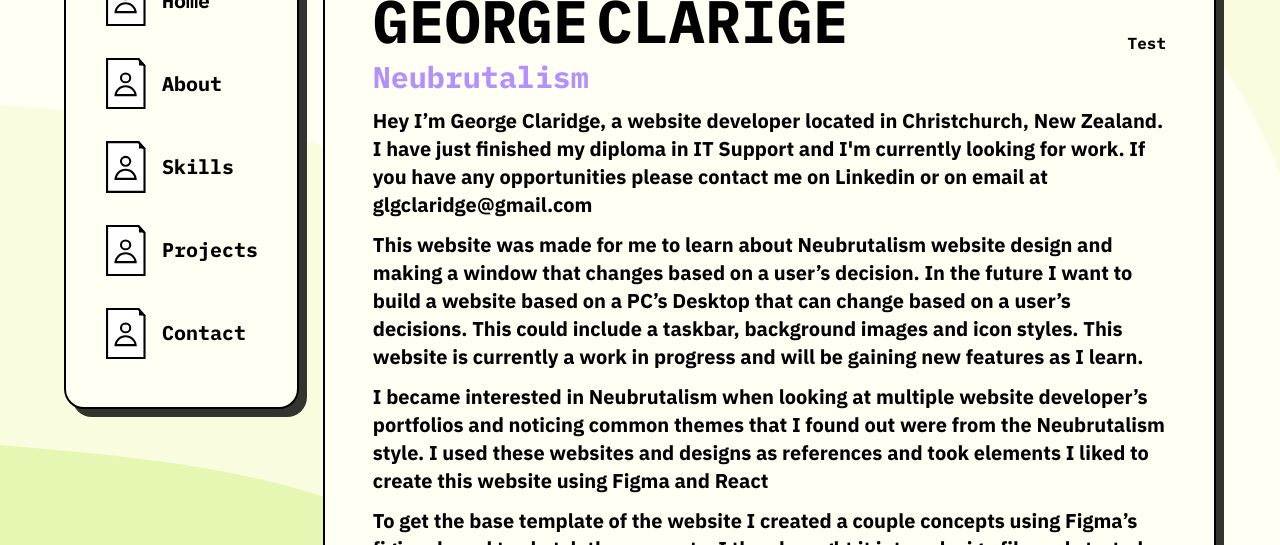
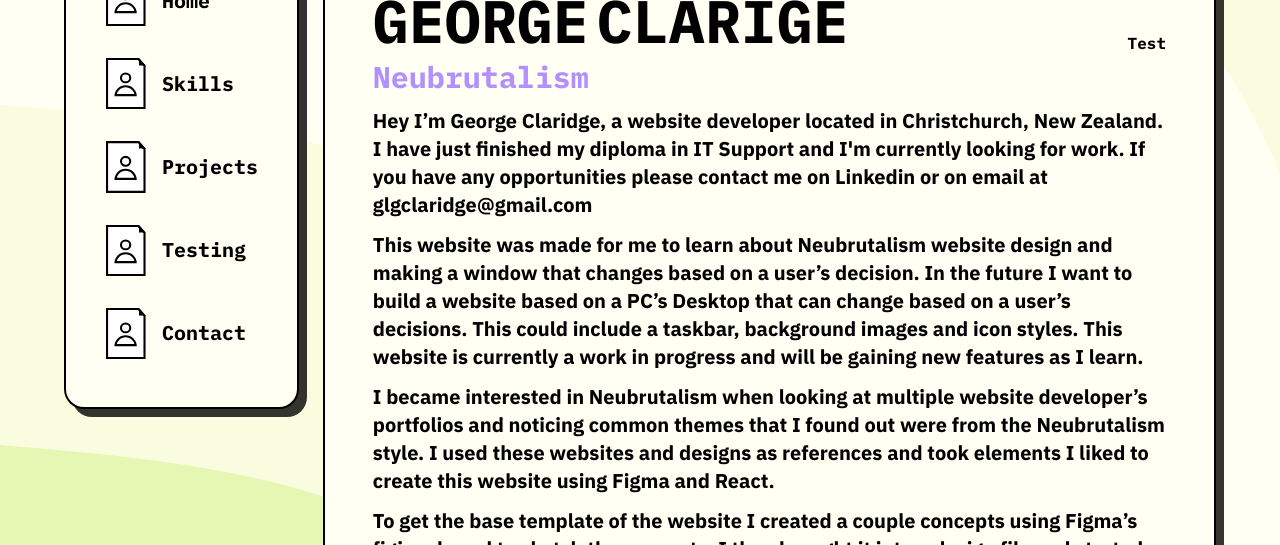
Before and after one commit to GeorgeClaridge/BrutalDesign, a React (Vite) app in the folder my-project/: page / in a window 1280 px wide. Shown: the part 253-798 px from the top of the page. Built offline with nearby package versions, Linux system fonts and the light colour scheme.

Commit message:
Text Changed

```diff
--- a/my-project/src/components/header/Header.jsx
+++ b/my-project/src/components/header/Header.jsx
@@ -1,5 +1,5 @@
 import './header.css';
-import { Min, Full, Close, Github, Linkedin, Figma, About, Contact, Home, Project, Skills, HomeHeader, SkillHeader, AboutHeader, ContactHeader, ProjectHeader} from './imports';
+import { Min, Full, Close, Github, Linkedin, Figma, About, Contact, Home, Project, Skills, HomeHeader, SkillHeader, TestHeader, ContactHeader, ProjectHeader} from './imports';
 import { useState } from "react";
 
 const Header = () => {
@@ -23,8 +23,8 @@ const Header = () => {
   };
 
   const AboutButton = () => {
-    SetContainer(AboutHeader);
-    SetHeaderContainer('ABOUT');
+    SetContainer(TestHeader);
+    SetHeaderContainer('TEST');
   };
 
   const ContactButton = () => {
@@ -52,13 +52,6 @@ const Header = () => {
               </li>
 
               <li className="flex py-4">
-                <img onClick={AboutButton} src={About} alt="About" className='Icon self-center w-10 mr-4 hover:-translate-y-1 hover:scale-110 duration-300 cursor-pointer'/>
-                <div onClick={AboutButton} className='self-center hover:underline cursor-pointer'>
-                  About
-                </div>
-              </li>
-
-              <li className="flex py-4">
                 <img onClick={SkillButton} src={Skills} alt="Skills" className='Icon self-center w-10 mr-4 hover:-translate-y-1 hover:scale-110 duration-300 cursor-pointer'/>
                 <div onClick={SkillButton} className='self-center hover:underline cursor-pointer'>
                   Skills
@@ -69,6 +62,13 @@ const Header = () => {
                 <img onClick={ProjectButton} src={Project} alt="Project" className='Icon self-center w-10 mr-4 hover:-translate-y-1 hover:scale-110 duration-300 cursor-pointer'/>
                 <div onClick={ProjectButton} className='self-center hover:underline cursor-pointer'>
                   Projects
+                </div>
+              </li>
+
+              <li className="flex py-4">
+                <img onClick={AboutButton} src={About} alt="About" className='Icon self-center w-10 mr-4 hover:-translate-y-1 hover:scale-110 duration-300 cursor-pointer'/>
+                <div onClick={AboutButton} className='self-center hover:underline cursor-pointer'>
+                  Testing
                 </div>
               </li>
 
--- a/my-project/src/components/header/imports.js
+++ b/my-project/src/components/header/imports.js
@@ -11,7 +11,7 @@ import Project from '../../assets/IconProject.svg'
 import Skills from '../../assets/IconSkills.svg'
 import HomeHeader from '../headercomponents/HomeHeader'
 import SkillHeader from '../headercomponents/SkillHeader'
-import AboutHeader from '../headercomponents/AboutHeader'
+import TestHeader from '../headercomponents/TestHeader'
 import ContactHeader from '../headercomponents/ContactHeader'
 import ProjectHeader from '../headercomponents/ProjectHeader'
 
@@ -30,7 +30,7 @@ export {
     Skills,
     HomeHeader,
     SkillHeader,
-    AboutHeader,
+    TestHeader,
     ContactHeader,
     ProjectHeader,
 }
--- a/my-project/src/components/headercomponents/AboutHeader.jsx
+++ /dev/null
@@ -1,30 +0,0 @@
-const AboutHeader = () => {
-
-  return (
-    <div>
-      <div className="HeaderContainer flex justify-between">
-
-        <div className="Left">
-          <div className="Header text-6xl font-bold">About</div>
-          <div className="SubHeader text-purple text-3xl font-bold pt-2">Subheader</div>
-        </div>
-
-        <div className="Right self-center">
-          Test
-        </div>
-
-      </div>
-
-      <div className="text text-xl font-bold font-IBMsans pt-3">CONTENT</div>
-      <div className="text text-xl font-bold font-IBMsans pt-3">CONTENT</div>
-      <div className="text text-xl font-bold font-IBMsans pt-3">CONTENT</div>
-      <div className="text text-xl font-bold font-IBMsans pt-3">CONTENT</div>
-      <div className="text text-xl font-bold font-IBMsans pt-3">CONTENT</div>
-      <div className="text text-xl font-bold font-IBMsans pt-3">CONTENT</div>
-
-      <div className="Line border-b-[2px] pt-6"></div>
-    </div>
-  )
-}
-
-export default AboutHeader
--- a/my-project/src/components/headercomponents/HomeHeader.jsx
+++ b/my-project/src/components/headercomponents/HomeHeader.jsx
@@ -62,7 +62,7 @@ const HomeHeader = () => {
 
       <div className="text text-xl font-bold font-IBMsans pt-3">Hey I’m George Claridge, a website developer located in Christchurch, New Zealand. I have just finished my diploma in IT Support and I'm currently looking for work. If you have any opportunities please contact me on Linkedin or on email at glgclaridge@gmail.com</div>
       <div className="text text-xl font-bold font-IBMsans pt-3">This website was made for me to learn about Neubrutalism website design and making a window that changes based on a user’s decision. In the future I want to build a website based on a PC’s Desktop that can change based on a user’s decisions. This could include a taskbar, background images and icon styles. This website is currently a work in progress and will be gaining new features as I learn.</div>
-      <div className="text text-xl font-bold font-IBMsans pt-3">I became interested in Neubrutalism when looking at multiple website developer’s portfolios and noticing common themes that I found out were from the Neubrutalism style. I used these websites and designs as references and took elements I liked to create this website using Figma and React</div>
+      <div className="text text-xl font-bold font-IBMsans pt-3">I became interested in Neubrutalism when looking at multiple website developer’s portfolios and noticing common themes that I found out were from the Neubrutalism style. I used these websites and designs as references and took elements I liked to create this website using Figma and React.</div>
       <div className="text text-xl font-bold font-IBMsans pt-3">To get the base template of the website I created a couple concepts using Figma’s figjam board to sketch the concepts. I then brought it into a design file and started developing it further by making decisions on color pallet, icons and responsive design. Once completing the design I built it using React with Vite, Tailwind for CSS and Github for version control. To host the website i'm using Hostinger which allows me to use tools that help me improve performance.</div>
       <div className="Line border-b-[2px] pt-6"></div>
     </div>
--- /dev/null
+++ b/my-project/src/components/headercomponents/TestHeader.jsx
@@ -0,0 +1,23 @@
+const TestHeader = () => {
+
+  return (
+    <div>
+      <div className="HeaderContainer flex justify-between">
+
+        <div className="Left">
+          <div className="Header text-6xl font-bold">Test</div>
+          <div className="SubHeader text-purple text-3xl font-bold pt-2">Subheader</div>
+        </div>
+
+        <div className="Right self-center">
+          Test
+        </div>
+
+      </div>
+
+      <div className=""></div>
+    </div>
+  )
+}
+
+export default TestHeader
```
